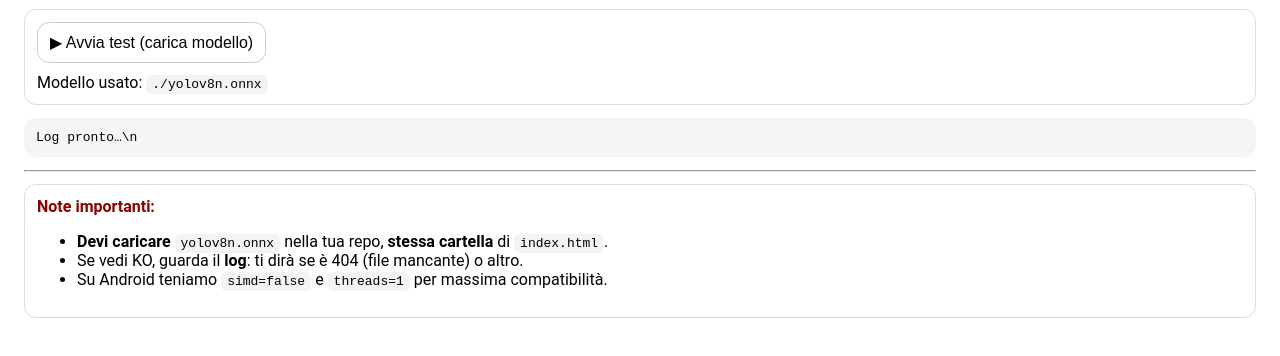
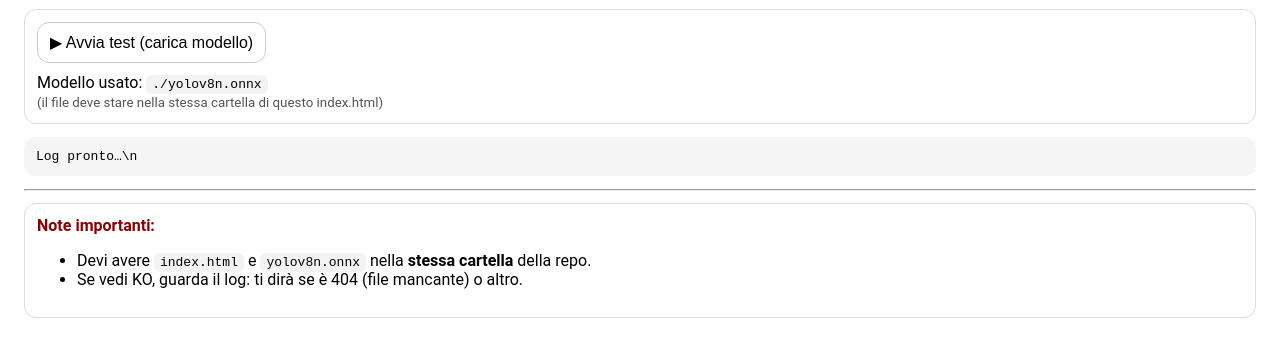
Before and after one commit to sercuctech-sc/Num-Aut-Imag, a plain HTML site: page index.html in a window 1280 px wide. Shown: the part 122-478 px from the top of the page. Drawn offline with Linux system fonts and the light colour scheme.

Commit message:
Update error messages and instructions in index.html

```diff
--- a/index.html
+++ b/index.html
@@ -17,6 +17,7 @@
     .ok { color:#0a7a1f; font-weight:700; }
     .bad { color:#8b0000; font-weight:700; }
     code { background:#f3f3f3; padding:2px 6px; border-radius:6px; }
+    small { color:#555; }
   </style>
 </head>
 
@@ -30,7 +31,8 @@
   <div class="box">
     <button id="btn">▶ Avvia test (carica modello)</button>
     <div style="margin-top:10px;">
-      Modello usato: <code id="modelPath">./yolov8n.onnx</code>
+      Modello usato: <code id="modelPath">./yolov8n.onnx</code><br/>
+      <small>(il file deve stare nella stessa cartella di questo index.html)</small>
     </div>
   </div>
 
@@ -53,7 +55,7 @@
       }).join(' ') + '\n';
     }
 
-    // ✅ evita "pagina bianca": mostra errori JS a schermo
+    // Anti "pagina bianca": mostra qualsiasi errore JS a schermo
     window.addEventListener('error', (e) => {
       stateEl.className = "bad";
       stateEl.textContent = "Errore JS ❌ (vedi log)";
@@ -74,10 +76,10 @@
 
         if (!window.ort) throw new Error("onnxruntime-web non caricato (ort undefined).");
 
-        // ✅ WASM PATH CORRETTO: cartella dist/ (non un singolo file .wasm)
+        // ✅ WASM path corretto: cartella dist/ (non un singolo .wasm)
         ort.env.wasm.wasmPaths = "https://cdn.jsdelivr.net/npm/onnxruntime-web/dist/";
 
-        // ✅ ANDROID SAFE: disattiva SIMD + multi-thread
+        // ✅ Android-safe: evita simd + multithreading (compatibilità massima)
         ort.env.wasm.simd = false;
         ort.env.wasm.numThreads = 1;
 
@@ -85,29 +87,33 @@
         log("wasmPaths:", ort.env.wasm.wasmPaths);
         log("Android-safe: simd=false, threads=1");
 
-        // ✅ MODELLO LOCALE (DEVE ESSERE NELLA TUA REPO)
-        // Metti yolov8n.onnx nella stessa cartella di index.html
+        // ✅ modello locale nella repo
         const modelUrl = "./yolov8n.onnx";
         modelPathEl.textContent = modelUrl;
         log("Carico modello:", modelUrl);
 
-        // piccola verifica: prova a fetchare il file per vedere se esiste davvero
+        // Verifica rapida che il file esista davvero
         const resp = await fetch(modelUrl, { cache: "no-store" });
         if (!resp.ok) {
-          throw new Error("Modello non trovato: " + modelUrl + " (HTTP " + resp.status + "). " +
-            "Carica yolov8n.onnx nella repo, stessa cartella di index.html.");
+          throw new Error(
+            "Modello non trovato: " + modelUrl +
+            " (HTTP " + resp.status + "). " +
+            "Carica yolov8n.onnx nella repo, stessa cartella di index.html."
+          );
         }
         log("Modello trovato ✅ (fetch OK)");
 
-        // crea sessione
-        const session = await ort.InferenceSession.create(modelUrl, { executionProviders: ["wasm"] });
+        // ✅ FIX FINALE: lascia scegliere a ORT il provider migliore su Android
+        // (niente executionProviders esplicito)
+        log("Creo sessione ORT…");
+        const session = await ort.InferenceSession.create(modelUrl);
 
         log("✅ Sessione creata!");
         log("Inputs:", session.inputNames);
         log("Outputs:", session.outputNames);
 
         stateEl.className = "ok";
-        stateEl.textContent = "OK ✅ Modello caricato (WASM Android-safe)";
+        stateEl.textContent = "OK ✅ Modello caricato (Android-safe)";
         alert("OK ✅ Modello caricato!");
       } catch (e) {
         stateEl.className = "bad";
@@ -123,11 +129,10 @@
   <hr />
 
   <div class="box">
-    <div class="bad">Note importanti:</div>
+    <div class="bad"><strong>Note importanti:</strong></div>
     <ul>
-      <li><b>Devi caricare</b> <code>yolov8n.onnx</code> nella tua repo, <b>stessa cartella</b> di <code>index.html</code>.</li>
-      <li>Se vedi KO, guarda il <b>log</b>: ti dirà se è 404 (file mancante) o altro.</li>
-      <li>Su Android teniamo <code>simd=false</code> e <code>threads=1</code> per massima compatibilità.</li>
+      <li>Devi avere <code>index.html</code> e <code>yolov8n.onnx</code> nella <strong>stessa cartella</strong> della repo.</li>
+      <li>Se vedi KO, guarda il log: ti dirà se è 404 (file mancante) o altro.</li>
     </ul>
   </div>
 </body>
```
